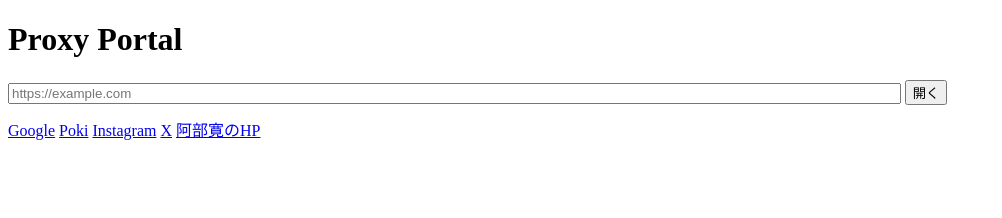
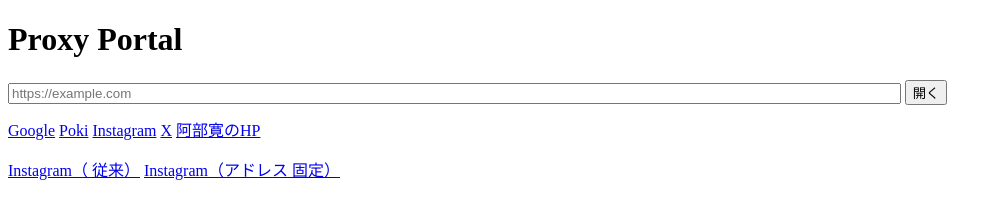
Before and after one commit to proxytest0987/proxying3, a website: page views/index.html in a window 1280 px wide. Shown: the whole page, without its empty margins (0-1002 px from the left). Drawn offline with Linux system fonts and the light colour scheme.

Commit message:
Update index.html

```diff
--- a/views/index.html
+++ b/views/index.html
@@ -18,5 +18,11 @@
     <a href="/p?url=https://x.com">X</a>
     <a href="/p?url=https://abehiroshi.la.coocan.jp/"> 阿部寛のHP</a>
   </p>
+  <p style="margin-top:12px;">
+  <!-- これまで通りの直開き -->
+  <a href="/p?url=https://www.instagram.com">Instagram（ 従来）</a>
+  <!-- アドレスバー固定シェルで開く版 -->
+  <a href="/s?url=https://www.instagram.com">Instagram（アドレス 固定）</a>
+</p>
 </body>
 </html>
```
